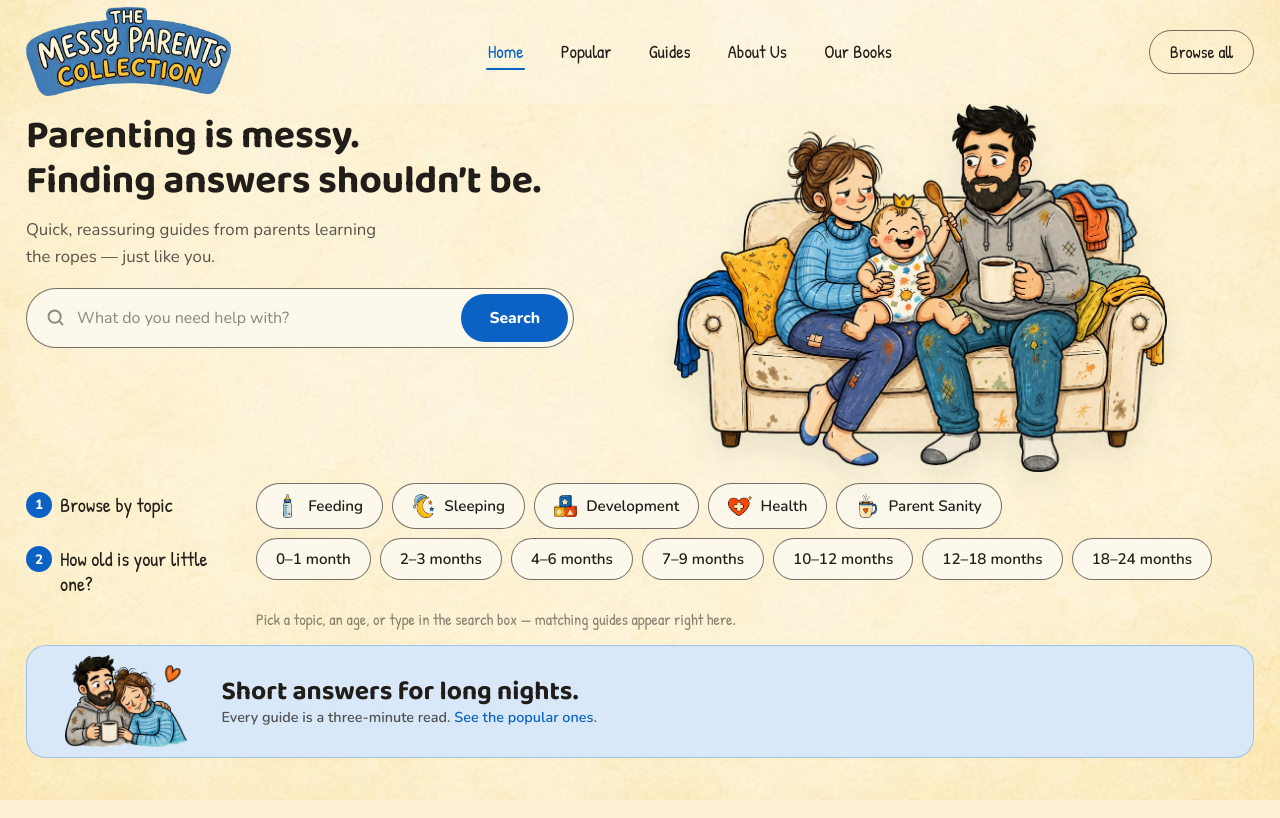
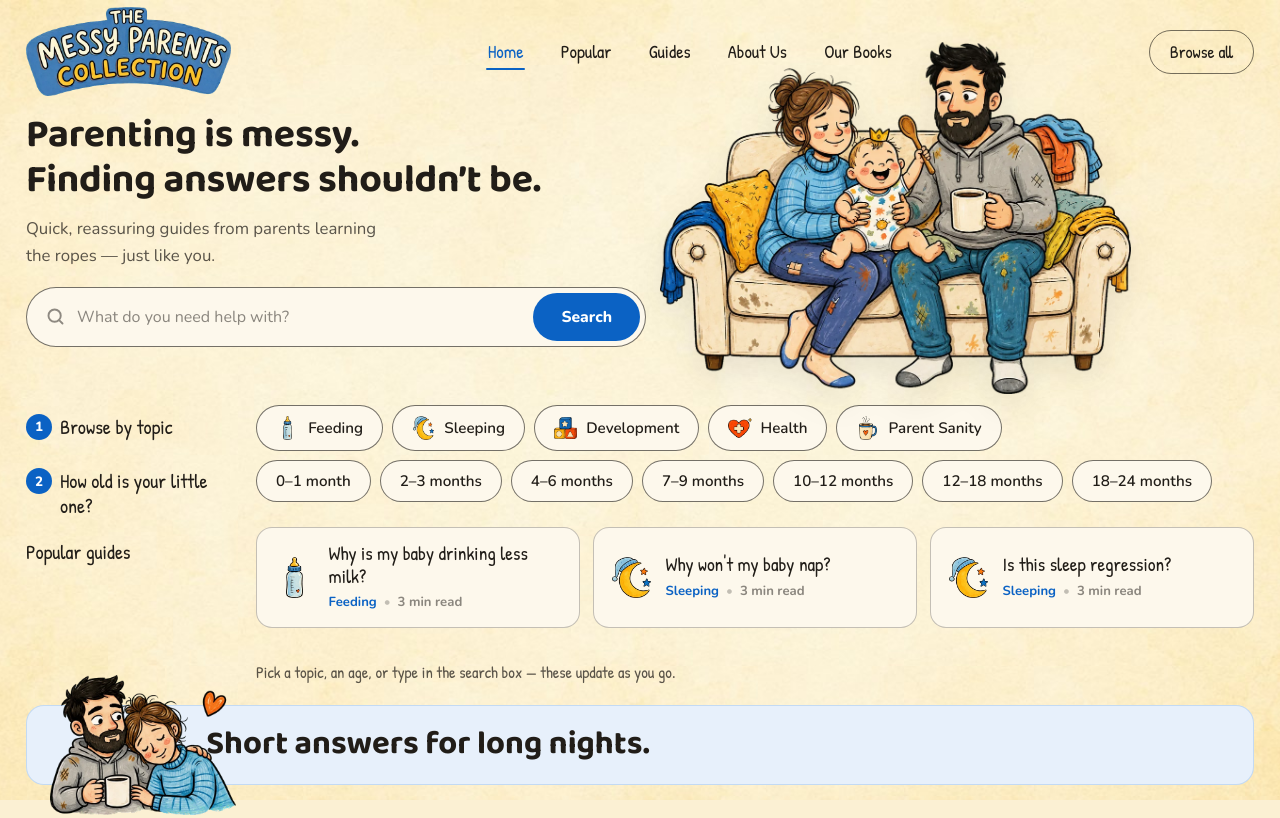
Before and after one commit to amircmahtani-design/messyparents, a plain HTML site: page index.html in a window 1280 px wide. Shown: the top 818 px of the page. Drawn offline with nearby package versions, Linux system fonts and the light colour scheme.

Commit message:
Add files via upload

```diff
--- a/assets/css/style.css
+++ b/assets/css/style.css
@@ -13,7 +13,7 @@
   --line-soft:rgba(33,29,24,.26);
   --blue:#0b62c4;
   --blue-dark:#084a97;
-  --blue-wash:#d9e8f9;
+  --blue-wash:#e7f0fb;
   --yellow:#ffcc33;
   --orange:#ff4500;
   --sage:#8fbc8f;
@@ -73,10 +73,7 @@ h3{font-size:1.3rem}
 
 /* --- Header -------------------------------------------------------------- */
 
-.site-head{position:sticky;top:0;z-index:40;
-  background:var(--cream) url("../img/paper.jpg") center/cover fixed;
-  border-bottom:1.5px solid transparent;transition:border-color .2s ease}
-.site-head.is-stuck{border-bottom-color:var(--line-soft)}
+.site-head{position:relative;z-index:5;background:transparent;border:0}
 
 .head-inner{display:flex;align-items:center;gap:20px;padding:10px 0}
 
@@ -103,19 +100,20 @@ h3{font-size:1.3rem}
 
 /* --- Hero ---------------------------------------------------------------- */
 
-.hero{padding:0}
-.hero-grid{display:grid;grid-template-columns:minmax(0,.92fr) minmax(0,1.12fr);
-  gap:clamp(4px,1vw,16px);align-items:start}
+.hero{padding:0;position:relative}
+.hero-grid{display:grid;grid-template-columns:minmax(0,620px) minmax(0,1fr);
+  gap:clamp(6px,1.1vw,18px);align-items:start}
 .hero-copy{padding:clamp(2px,1.4vh,14px) 0 8px}
 .hero h1{margin-bottom:12px}
 .hero .lede{max-width:36ch}
-.hero-art{display:flex;justify-content:center;align-items:flex-start}
+.hero-art{display:flex;justify-content:flex-start;align-items:flex-start;
+  margin-top:calc(42px - var(--head-h, 104px));pointer-events:none}
 .hero-art img{width:100%;height:auto;aspect-ratio:1000/747;
   filter:drop-shadow(0 12px 16px rgba(33,29,24,.09))}
 
 /* --- Search -------------------------------------------------------------- */
 
-.search{display:flex;align-items:center;gap:11px;margin-top:20px;max-width:560px;
+.search{display:flex;align-items:center;gap:11px;margin-top:20px;max-width:none;
   background:var(--cream-soft);border:1.7px solid var(--line);border-radius:999px;
   padding:5px 5px 5px 18px;transition:box-shadow .18s ease}
 .search:focus-within{box-shadow:0 0 0 4px rgba(11,98,196,.16)}
@@ -203,14 +201,14 @@ h3{font-size:1.3rem}
 /* --- Blue band ----------------------------------------------------------- */
 
 .band{position:relative;margin:clamp(26px,4vw,44px) 0 0;background:var(--blue-wash);
-  border:1.6px solid rgba(11,98,196,.28);border-radius:20px;
-  padding:clamp(16px,2.6vw,24px) clamp(22px,4vw,44px);
-  display:flex;align-items:center;gap:clamp(16px,3vw,34px);min-height:96px}
-.band-art{flex:0 0 auto;position:relative;align-self:center;line-height:0}
-.band-art img{height:clamp(84px,10vw,132px);width:auto;max-width:none}
-.band-art img{margin-block:-2px}
+  border:1.5px solid rgba(11,98,196,.16);border-radius:18px;
+  padding:clamp(13px,1.9vw,20px) clamp(24px,3vw,44px);
+  padding-left:clamp(140px,14vw,250px);min-height:0}
+.band-art{position:absolute;left:clamp(6px,1.8vw,40px);top:50%;
+  transform:translateY(-50%);line-height:0;pointer-events:none}
+.band-art img{height:clamp(104px,13.5vw,178px);width:auto;max-width:none}
 .band p{font-family:var(--display);font-weight:700;
-  font-size:clamp(1.5rem,3.1vw,2.5rem);line-height:1.12;margin:0}
+  font-size:clamp(1.5rem,2.9vw,2.7rem);line-height:1.15;margin:0}
 .band .band-sub{font-family:var(--body);font-size:.98rem;font-weight:600;
   color:var(--ink-70);margin-top:5px}
 
@@ -308,7 +306,7 @@ h3{font-size:1.3rem}
   .search{margin-top:clamp(10px,2.2vh,22px)}
   .search input{padding:clamp(8px,1.35vh,12px) 0;font-size:clamp(1rem,2vh,1.1rem)}
   .search button{padding:clamp(10px,1.6vh,14px) 28px;font-size:clamp(.98rem,1.9vh,1.06rem)}
-  .hero-art img{width:auto;max-width:100%;max-height:clamp(235px,46vh,530px)}
+  .hero-art img{width:auto;max-width:100%;max-height:clamp(230px,44vh,520px)}
 
   .rows{padding-top:clamp(2px,.8vh,12px)}
   .row{padding:clamp(2px,.55vh,7px) 0}
@@ -324,16 +322,15 @@ h3{font-size:1.3rem}
   .card-icon{width:clamp(38px,5.2vh,50px);height:clamp(38px,5.2vh,50px)}
   .card h3{font-size:clamp(1.16rem,2.4vh,1.36rem)}
 
-  .band{margin-top:clamp(8px,1.6vh,26px);min-height:0;
-    padding:clamp(8px,1.4vh,16px) clamp(22px,3vw,44px)}
-  .band p{font-size:clamp(1.4rem,3.3vh,2.35rem)}
+  .band{margin-top:clamp(10px,2vh,30px)}
+  .band p{font-size:clamp(1.45rem,4.1vh,2.7rem)}
   .band .band-sub{font-size:clamp(.9rem,1.75vh,1rem);margin-top:2px}
-  .band-art img{height:clamp(82px,11.5vh,140px)}
+  .band-art img{height:clamp(104px,17.5vh,182px)}
 }
 
 @media (max-width:960px){
   .hero-grid{grid-template-columns:1fr;gap:8px}
-  .hero-art{order:-1;max-width:460px;margin-inline:auto}
+  .hero-art{order:-1;max-width:460px;margin-inline:auto;margin-top:0}
   .hero h1 br{display:none}
   .hero .lede{max-width:none}
   .search{max-width:none}
@@ -358,9 +355,9 @@ h3{font-size:1.3rem}
   .head-inner{position:relative;gap:12px}
   .btn-ghost{display:none}
   .brand{margin-right:auto}
-  .band{flex-direction:column;text-align:center;gap:4px;padding-bottom:0}
-  .band-art{order:2;align-self:center}
-  .band-art img{height:92px}
+  .band{text-align:center;padding:64px 20px 16px}
+  .band-art{position:static;transform:none;display:block;margin:0 auto -46px}
+  .band-art img{height:104px;margin-inline:auto}
   .foot-grid{grid-template-columns:1fr}
   .book{grid-template-columns:1fr;gap:6px}
 }
@@ -383,7 +380,8 @@ h3{font-size:1.3rem}
   :root{--label:min(150px,15vw)}
   .pill{padding:6px 12px;font-size:.85rem}
   .pill svg,.pill img{width:20px;height:20px}
-  .hero-art img{max-height:clamp(160px,30vh,360px)}
+  .hero-art img{max-height:clamp(150px,27vh,340px)}
+  .band-art img{height:clamp(88px,12vh,120px)}
 }
 
 /* Short desktop screens: shrink the hero so the results still land on screen */
@@ -391,6 +389,6 @@ h3{font-size:1.3rem}
   .hero h1{font-size:clamp(1.8rem,4.3vh,3rem)}
   .hero-art img{max-height:clamp(185px,33vh,400px)}
   .band{padding-top:clamp(7px,1.2vh,14px);padding-bottom:clamp(7px,1.2vh,14px)}
-  .band-art img{height:clamp(76px,10.5vh,120px)}
+  .band-art img{height:clamp(96px,15vh,150px)}
   .rows-hint{margin-top:3px}
 }
--- a/assets/js/guides.js
+++ b/assets/js/guides.js
@@ -568,8 +568,10 @@ document.addEventListener("DOMContentLoaded", () => {
     });
   }
   if(head){
-    const onScroll = () => head.classList.toggle("is-stuck", window.scrollY > 4);
-    onScroll();
-    window.addEventListener("scroll", onScroll, {passive:true});
+    const setH = () => document.documentElement.style
+      .setProperty("--head-h", head.offsetHeight + "px");
+    setH();
+    window.addEventListener("resize", setH);
+    if(document.fonts && document.fonts.ready) document.fonts.ready.then(setH);
   }
 });
--- a/index.html
+++ b/index.html
@@ -57,14 +57,13 @@
       <p class="eyebrow"><span class="step" aria-hidden="true">2</span>How old is your little one?</p>
       <div class="pills" id="agePills"></div>
     </div>
-    <p class="rows-hint" id="idleHint">Pick a topic, an age, or type in the search box &mdash; matching guides appear right here.</p>
-    <div class="row row--cards" id="resultsRow" hidden>
-      <p class="eyebrow"><span class="step" aria-hidden="true">3</span><span id="resultsTitle">Matching guides</span></p>
+    <div class="row row--cards" id="resultsRow">
+      <p class="eyebrow"><span id="resultsTitle">Popular guides</span></p>
       <div class="card-grid" id="grid" aria-live="polite"></div>
       <p class="row-note">
-        <span class="hint" id="resultsHint"></span>
+        <span class="hint" id="resultsHint">Pick a topic, an age, or type in the search box &mdash; these update as you go.</span>
         <a class="link-reset" id="seeAll" href="guides.html" hidden>See all</a>
-        <button class="link-reset" id="resetBtn">Clear filters</button>
+        <button class="link-reset" id="resetBtn" hidden>Clear filters</button>
       </p>
     </div>
   </section>
@@ -74,10 +73,7 @@
       <span class="band-art" aria-hidden="true">
         <img src="assets/img/couple.webp" alt="" width="520" height="392">
       </span>
-      <div>
-        <p>Short answers for long nights.</p>
-        <p class="band-sub">Every guide is a three-minute read. <a href="popular.html">See the popular ones</a>.</p>
-      </div>
+      <p>Short answers for long nights.</p>
     </div>
   </section>
 
@@ -127,8 +123,7 @@
 <script>
 (function(){
   const CAP = 4;
-  const rowsHint=document.getElementById("idleHint"), resultsRow=document.getElementById("resultsRow"),
-        grid=document.getElementById("grid"), title=document.getElementById("resultsTitle"),
+  const grid=document.getElementById("grid"), title=document.getElementById("resultsTitle"),
         hint=document.getElementById("resultsHint"), reset=document.getElementById("resetBtn"),
         more=document.getElementById("seeAll"), form=document.getElementById("heroSearch"),
         input=document.getElementById("heroQ");
@@ -149,14 +144,12 @@
 
   function render(flash){
     const active = q || topic || age;
-    resultsRow.hidden = !active;
-    rowsHint.hidden = !!active;
-    if(!active) return;
-
-    const list = searchGuides(q, {topic, age});
+    const list = active ? searchGuides(q, {topic, age}) : GUIDES.filter(g => g.featured);
     const shown = list.slice(0, CAP);
-    title.textContent = q ? "Closest matches" : "Matching guides";
-    hint.textContent = describe(list.length);
+    title.textContent = q ? "Closest matches" : (active ? "Matching guides" : "Popular guides");
+    reset.hidden = !active;
+    hint.textContent = active ? describe(list.length)
+      : "Pick a topic, an age, or type in the search box \u2014 these update as you go.";
 
     if(list.length > CAP){
       const pr = new URLSearchParams();
```
